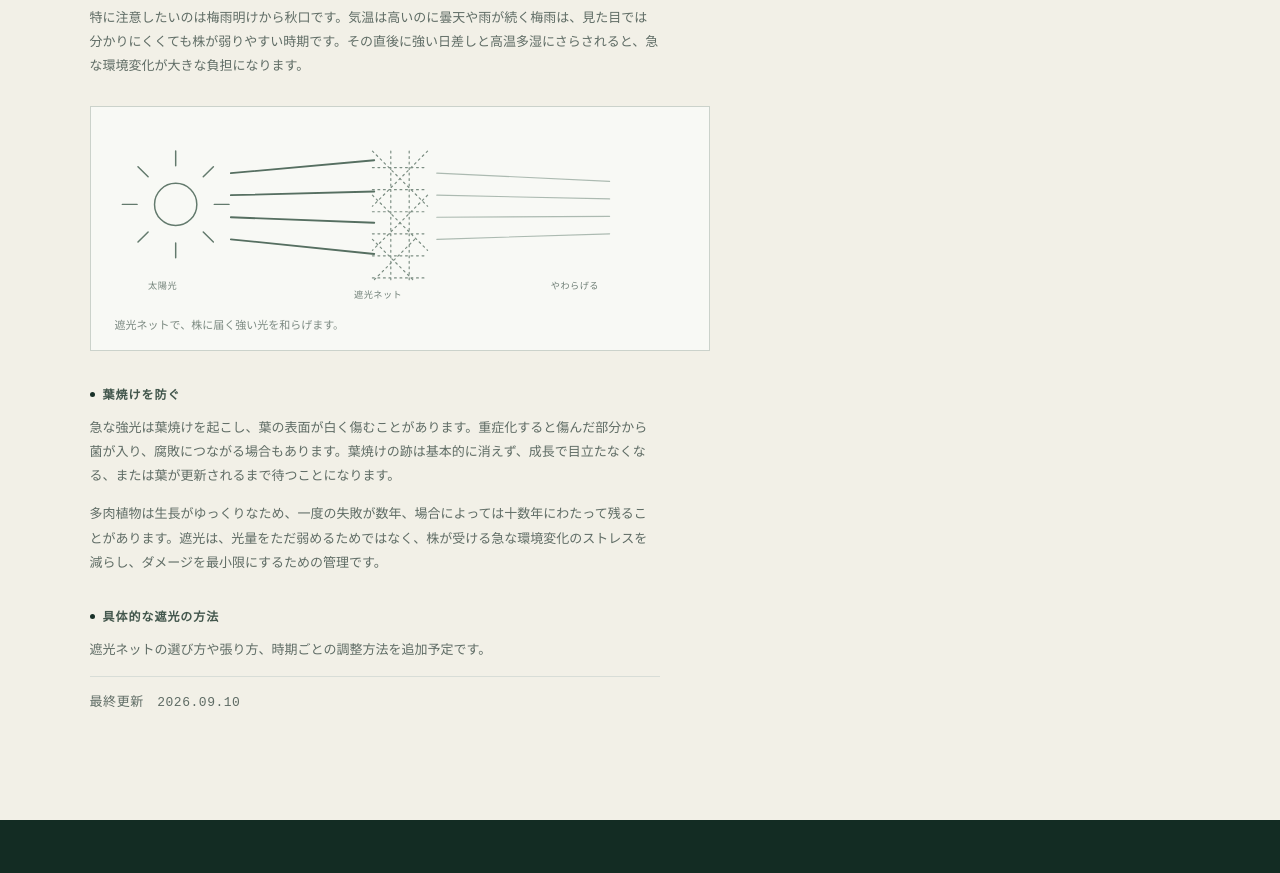
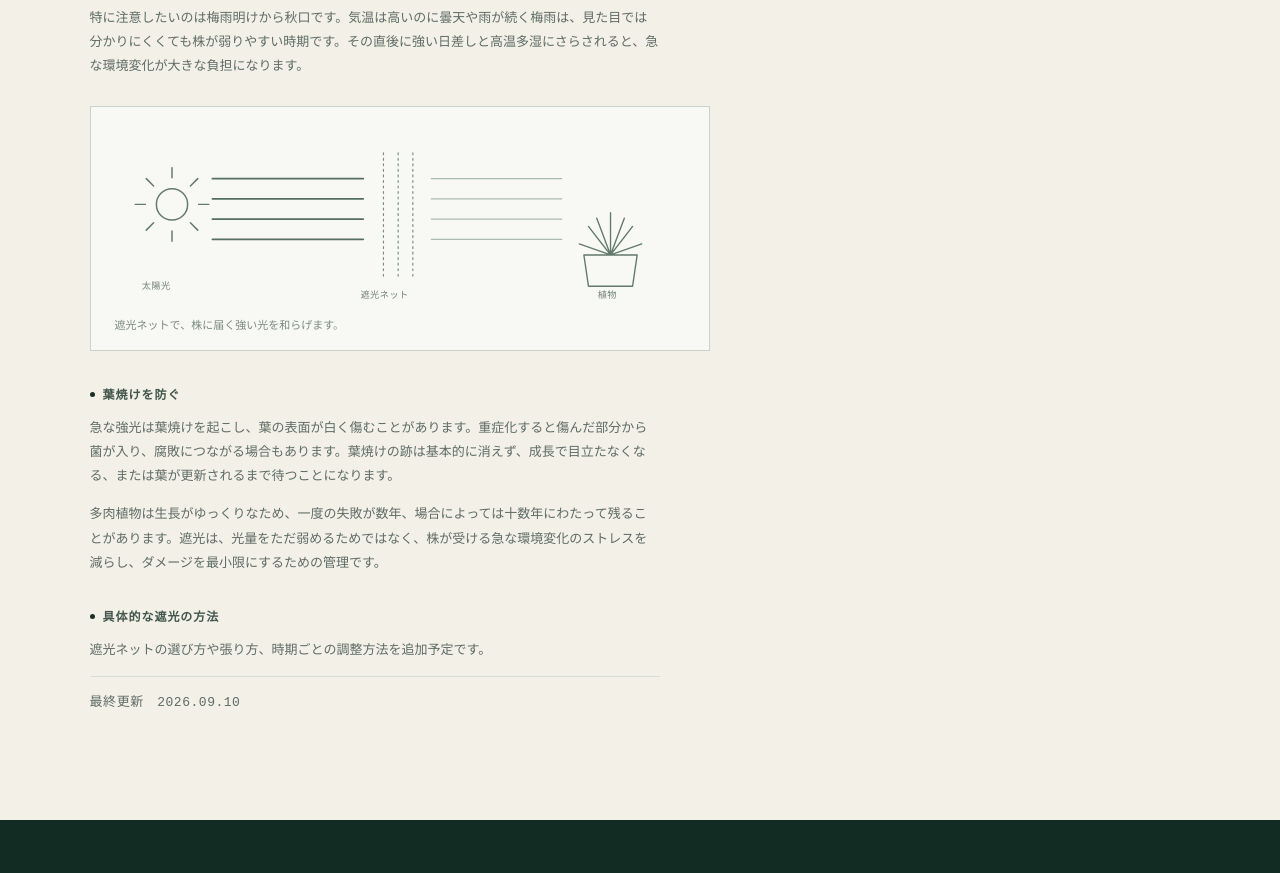
Before and after one commit to KomeUme/unomori-plant-archive, a Next.js app: page /care-guide/shading in a window 1280 px wide. Shown: the part 780-1653 px from the top of the page. Built offline with nearby package versions, Linux system fonts and the light colour scheme; no server answers.

Commit message:
Refine shading diagram

```diff
--- a/app/care-guide/shading/page.tsx
+++ b/app/care-guide/shading/page.tsx
@@ -3,7 +3,7 @@ import { siteHref } from '../../site-url';
 import { GuideLastUpdated } from '../last-updated';
 
 function ShadingDiagram() {
-  return <figure className="shading-diagram"><svg viewBox="0 0 620 190" role="img" aria-labelledby="shading-diagram-title"><title id="shading-diagram-title">遮光ネットで太陽光を和らげるイメージ</title><g className="shading-diagram-sun"><circle cx="66" cy="82" r="23" /><path d="M66 24v16M66 124v16M8 82h16M108 82h16M25 41l11 11M96 112l11 11M107 41 96 52M36 112 25 123" /></g><g className="shading-diagram-strong-rays"><path d="M126 48 282 34M126 72 282 68M126 96 282 102M126 120 282 136" /></g><g className="shading-diagram-net"><path d="M300 24v142M320 24v142M280 42h60M280 66h60M280 90h60M280 114h60M280 138h60M280 162h60M280 24l60 60M280 72l60 60M280 120l46 46M340 24l-60 60M340 72l-60 60M326 120l-46 46" /></g><g className="shading-diagram-soft-rays"><path d="M350 48 538 57M350 72 538 76M350 96 538 95M350 120 538 114" /></g><text x="36" y="174">太陽光</text><text x="260" y="184">遮光ネット</text><text x="474" y="174">やわらげる</text></svg><figcaption>遮光ネットで、株に届く強い光を和らげます。</figcaption></figure>;
+  return <figure className="shading-diagram"><svg viewBox="0 0 620 190" role="img" aria-labelledby="shading-diagram-title"><title id="shading-diagram-title">遮光ネットで太陽光を和らげ、植物に届けるイメージ</title><g className="shading-diagram-sun"><circle cx="62" cy="82" r="17" /><path d="M62 42v11M62 111v11M22 82h11M91 82h11M34 54l8 8M82 102l8 8M90 54l-8 8M42 102l-8 8" /></g><g className="shading-diagram-strong-rays"><path d="M106 54h164M106 76h164M106 98h164M106 120h164" /></g><g className="shading-diagram-net"><path d="M292 26v138M308 26v138M324 26v138" /></g><g className="shading-diagram-soft-rays"><path d="M344 54h142M344 76h142M344 98h142M344 120h142" /></g><g className="shading-diagram-plant"><path d="M510 137h58l-5 34h-48zM514 137h50M539 137V91M539 137l-24-31M539 137l24-31M539 137l-34-12M539 137l34-12M539 137l-15-40M539 137l15-40" /></g><text x="29" y="174">太陽光</text><text x="267" y="184">遮光ネット</text><text x="525" y="184">植物</text></svg><figcaption>遮光ネットで、株に届く強い光を和らげます。</figcaption></figure>;
 }
 
 export default function ShadingGuidePage() {
--- a/app/globals.css
+++ b/app/globals.css
@@ -349,6 +349,7 @@ footer { background:#132c23; color:white; display:grid; grid-template-columns:1.
 .shading-diagram-strong-rays { stroke:#566f61 !important; stroke-width:2; }
 .shading-diagram-net { stroke:#7c8e83 !important; stroke-dasharray:2 4; stroke-width:1.3; }
 .shading-diagram-soft-rays { stroke:#8ca094 !important; stroke-width:1.25; opacity:.7; }
+.shading-diagram-plant { stroke:#637a6d !important; stroke-width:1.5; }
 .shading-diagram text { fill:#718078; stroke:none; font-family:monospace; font-size:10px; letter-spacing:.05em; }
 .shading-diagram figcaption { margin-top:12px; color:#7b8981; font-size:11px; line-height:1.7; }
 .soil-recipe { max-width:570px; margin:28px 0 0; border:1px solid #cbd2cb; background:#f8f8f4; }
```
